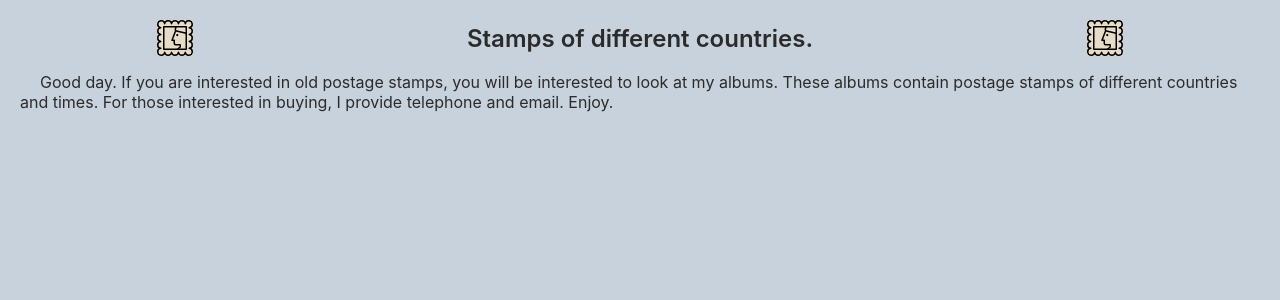
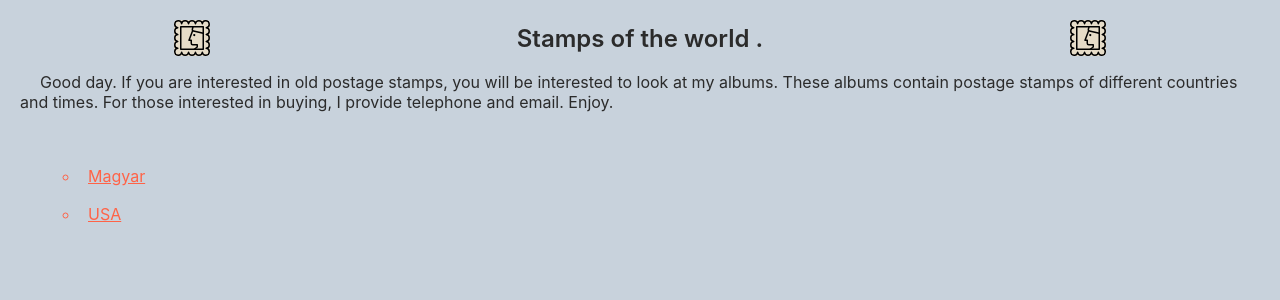
Before and after one commit to SerhiyStepanov/stamps, a React (Create React App) app: page / in a window 1280 px wide. Shown: the top 300 px of the page. Built offline with nearby package versions, Linux system fonts and the light colour scheme.

Commit message:
add countryList

```diff
--- a/src/App.js
+++ b/src/App.js
@@ -1,10 +1,13 @@
 import Header from "./Components/Header";
+import CountryList from "./Components/CountryList";
 import s from "./app.module.css";
 
 export default function App() {
   return (
     <section className={s.wrapper}>
       <Header />
+
+      <CountryList />
     </section>
   );
 }
--- /dev/null
+++ b/src/Components/CountryList/CountryList.jsx
@@ -0,0 +1,20 @@
+import countrys from "../../countrys.json"
+import s from "./countryList.module.css"
+
+export default function CountryList() {
+    console.log(countrys)
+    return (
+        <section className={s.wrapper}>
+            <ul className={s.thumb}>
+                {countrys.map((el, index) => (
+                    <li key={index} className={s.list}>
+                        <a  href={el.url}
+                  className={s.link}
+                  target="_blank"
+                            rel="nofollow">{ el["country "]}</a>
+                    </li>
+                ))}
+            </ul>
+        </section>
+    )
+}
--- /dev/null
+++ b/src/Components/CountryList/countryList.module.css
@@ -0,0 +1,31 @@
+.wrapper {
+  margin: 50px 20px;
+}
+
+.thumb {
+  display: flex;
+  flex-direction: column;
+  width: fit-content;
+}
+
+.list {
+  list-style: circle;
+  color: var(--tomato-color);
+  list-style-position: outside;
+}
+
+.link {
+  display: inline-flex;
+  padding: 4px 8px;
+  margin-bottom: 10px;
+  color: var(--tomato-color);
+
+  transition: color 300ms linear;
+}
+
+.link:hover,
+.link:focus {
+  color: var(--accent-color);
+
+  transition: color 300ms linear;
+}
--- /dev/null
+++ b/src/Components/CountryList/index.jsx
@@ -0,0 +1 @@
+export{default} from "./CountryList"
--- a/src/Components/Header/Header.jsx
+++ b/src/Components/Header/Header.jsx
@@ -1,12 +1,14 @@
 import s from "./header.module.css"
 
+
 export default function Header() {
+
     return (
       <section>
         <div className={s.thumb}>
         <img src="stamp.svg" alt="post" className={s.stamp} />
 
-        <h4 className={s.header}>Stamps of different countries.</h4>
+        <h4 className={s.header}>Stamps of the world .</h4>
 
         <img src="stamp.svg" alt="post" className={s.stamp} />
 
@@ -16,6 +18,9 @@ export default function Header() {
       <p className={s.text}>Good day. If you are interested in old postage stamps, you will be interested to look at my albums.
         These albums contain postage stamps of different countries and times. For those interested in buying, I provide telephone and email.
         Enjoy.</p>
-        </section>
+
+
+      </section>
+
     )
 }
--- /dev/null
+++ b/src/countrys.json
@@ -0,0 +1,10 @@
+[
+  {
+    "country ": "Magyar",
+    "url": "https://drive.google.com/drive/folders/1poyohqtgdhjYBB3HtzLrYlna3_JWz8xh?usp=sharing"
+  },
+  {
+    "country ": "USA",
+    "url": ""
+  }
+]
--- a/src/index.css
+++ b/src/index.css
@@ -20,4 +20,6 @@ code {
 :root {
   --background-color: rgb(200, 210, 220);
   --dark-color: rgb(43, 43, 43);
+  --tomato-color: tomato;
+  --accent-color: rgb(20, 160, 20);
 }
```
